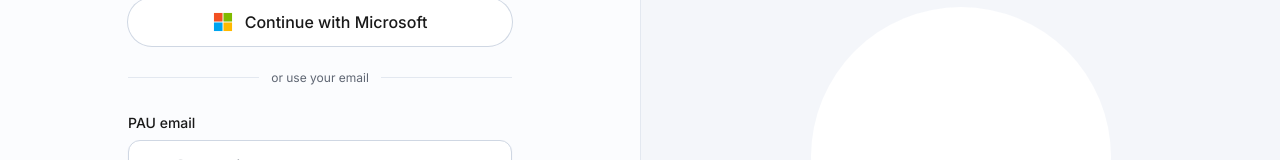
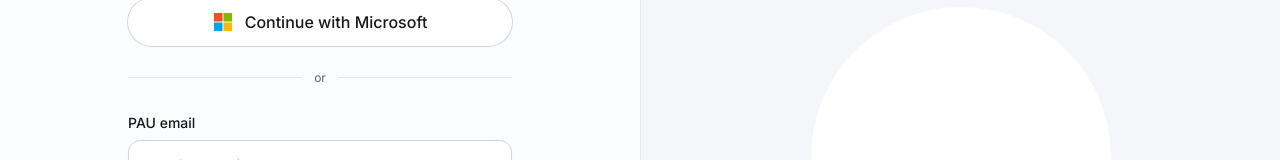
Before and after one commit to Timmynathan/ask-your-slides, a Next.js app in the folder apps/web/: page /sign-in in a window 1280 px wide. Shown: the part 202-362 px from the top of the page. Built offline with nearby package versions, Linux system fonts and the light colour scheme.

Commit message:
Sign-in/up: divider reads 'or' (owner)
Co-Authored-By: Claude Opus 5.5 <noreply@anthropic.com>

```diff
--- a/apps/web/app/(auth)/sign-in/sign-in-form.tsx
+++ b/apps/web/app/(auth)/sign-in/sign-in-form.tsx
@@ -309,7 +309,7 @@ export function SignInForm({
           <MicrosoftButton next={next} />
           <div className="mt-6 flex items-center gap-3 text-xs text-muted" aria-hidden>
             <span className="h-px flex-1 bg-line" />
-            or use your email
+            or
             <span className="h-px flex-1 bg-line" />
           </div>
         </div>
```
